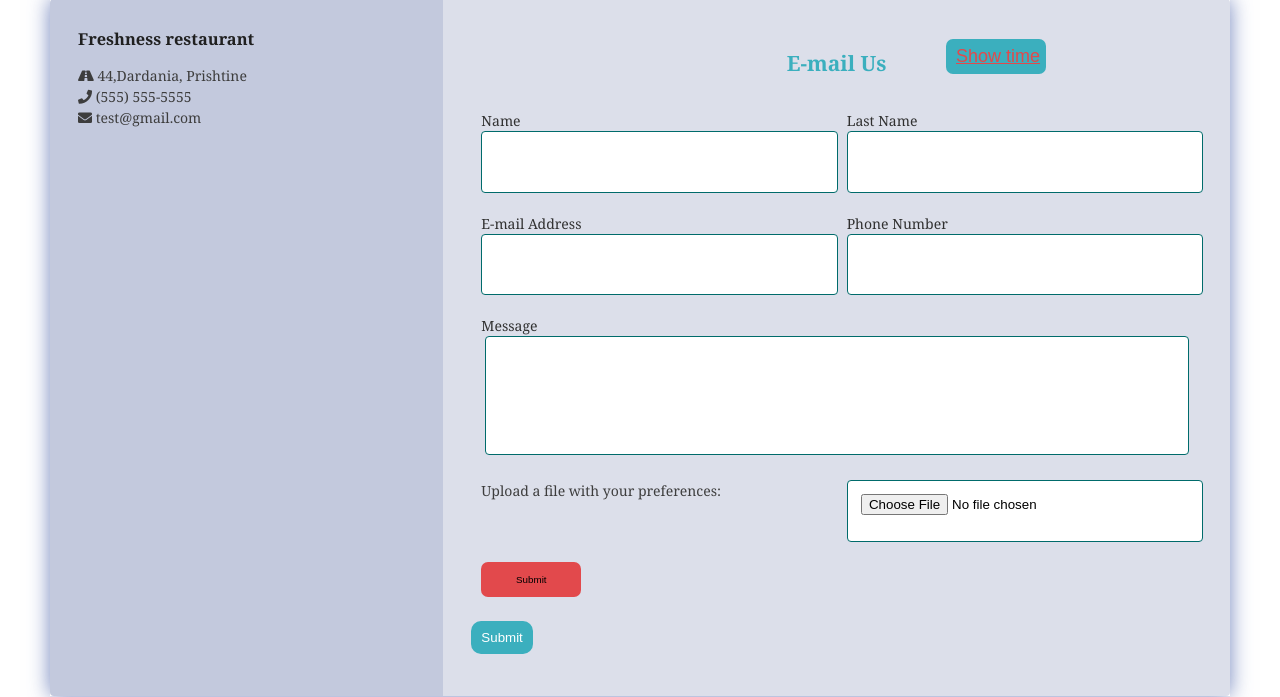
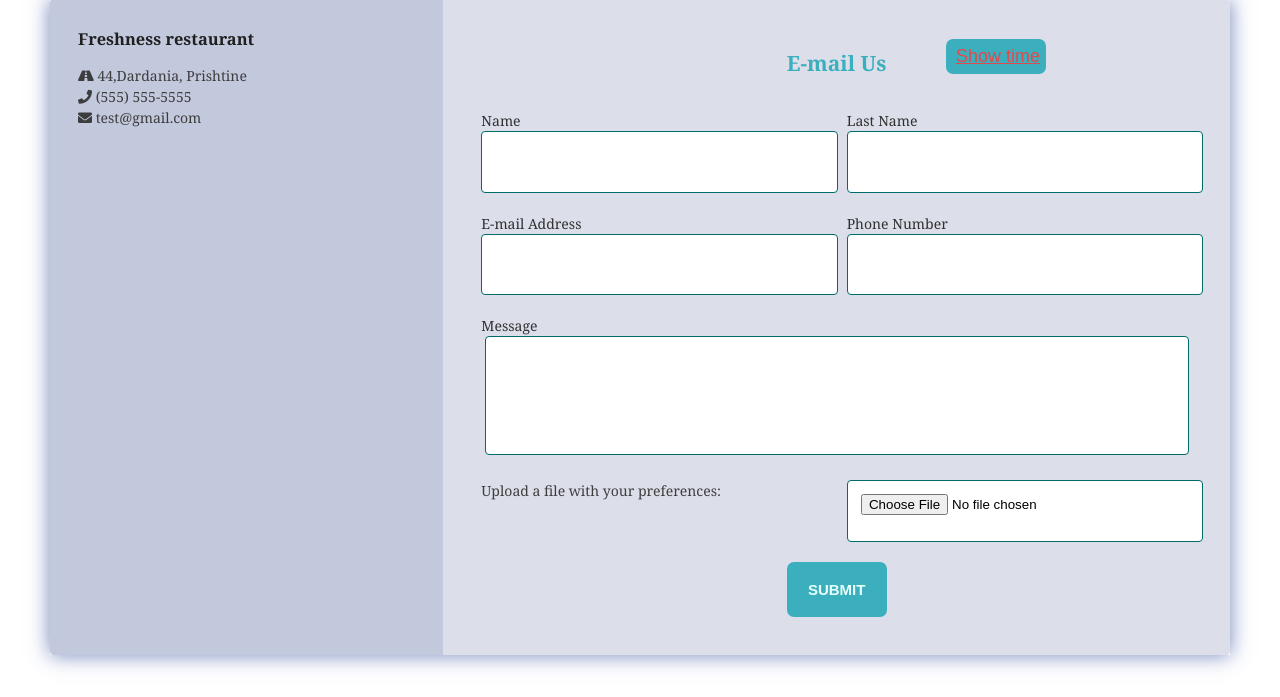
Before and after one commit to ndriqa/BI_20-21_Gr4, a PHP site: page /contact.php in a window 1280 px wide. Shown: the part 269-966 px from the top of the page. Run offline with PHP 8.4, Linux system fonts and the light colour scheme; some libraries are stand-ins or nearby versions.

Commit message:
Modify submit button

```diff
--- a/contact.php
+++ b/contact.php
@@ -177,23 +177,22 @@
     width: 70px;
     height: 35px;
    " /> -->
-   <input type="submit" name="submit" style="background-color: #E2494C;
-    border: none;
+
+
+
+            <p class="full">
+              <button type="submit" name="submit" id="submit"  style="border: none;
     border-radius: 7px;
     color: #E7FFFD;
-    font-size: 0.7em;
+    font-size:15px;
+    border-radius: 7px;
     text-decoration: none;
     cursor: pointer;
     width: 100px;
-    height: 35px;
-   " />
-   </form>
-
-            <p class="full">
-              <button type="submit" name="submit" id="submit" >Submit</button>
+    height: 55px;">Submit</button>
               <span style="color:red;" id="msg"></span>
             </p>
-          </form>
+          </form></form>
           <script src="http://code.jquery.com/jquery-3.3.1.min.js"></script>
           <script src="//cdnjs.cloudflare.com/ajax/libs/jquery/3.2.1/jquery.min.js"></script>
           <script>
```
